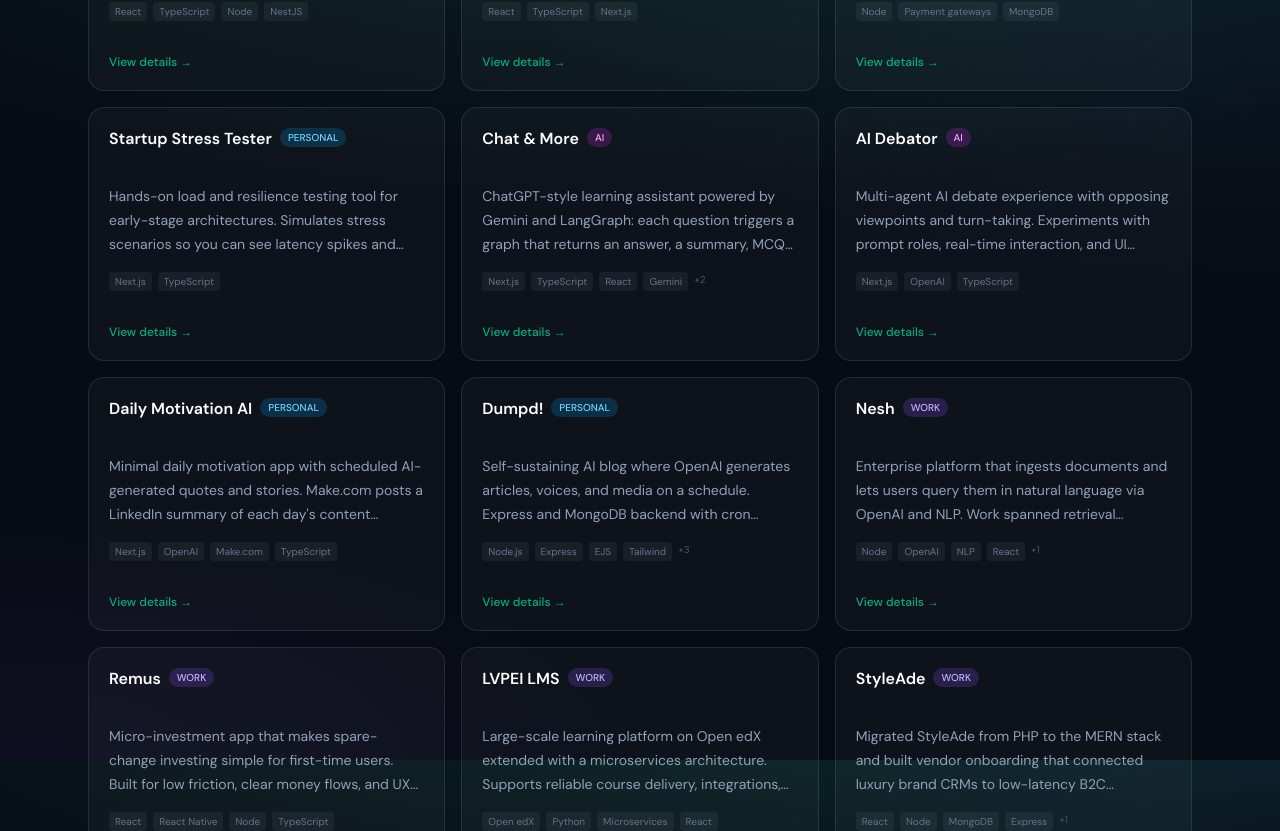
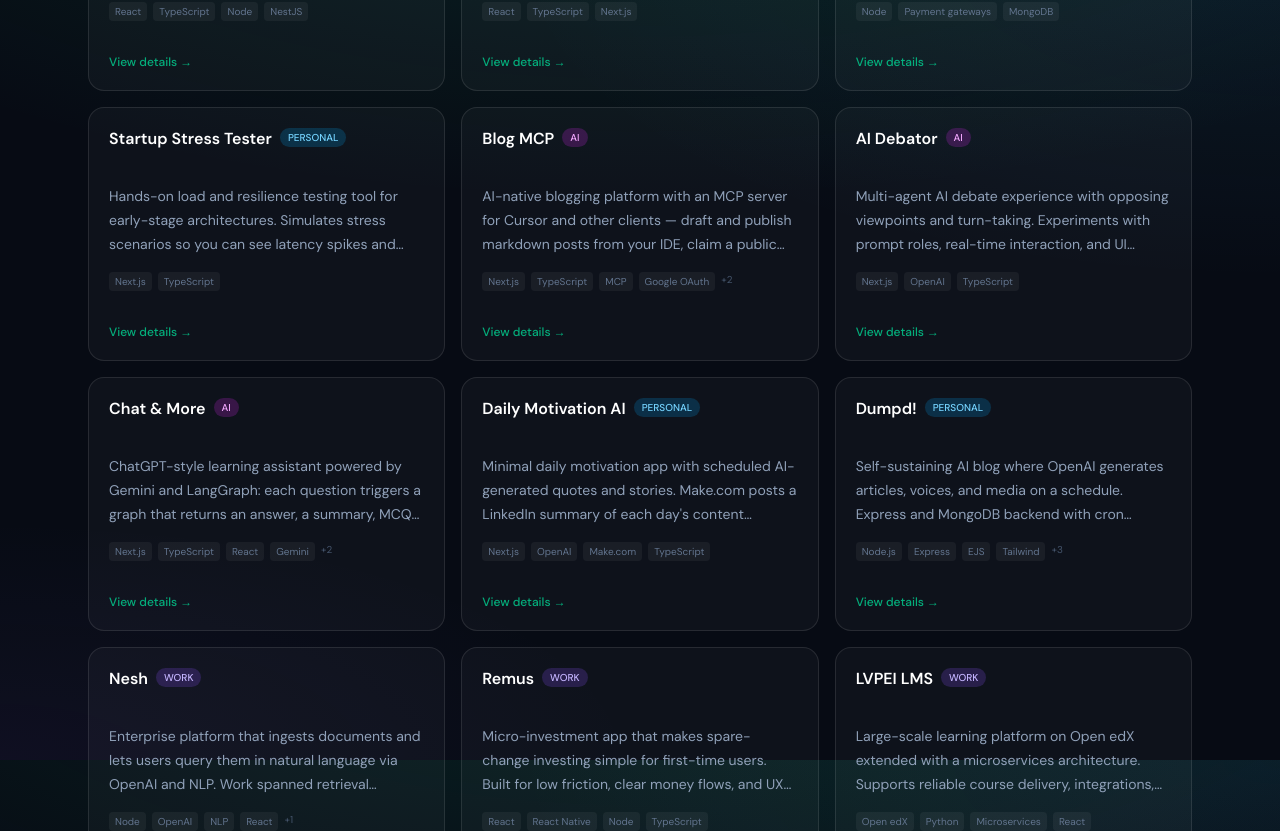
Before and after one commit to visakhvjn/portfolio, a Next.js app: page / in a window 1280 px wide. Shown: the part 3240-4071 px from the top of the page. Built offline with nearby package versions, Linux system fonts and the light colour scheme.

Commit message:
new project addition

```diff
--- a/src/data/projects.ts
+++ b/src/data/projects.ts
@@ -247,6 +247,46 @@ export const projects: Project[] = [
     futureWork: ["More scenario presets", "Exportable reports"],
   },
   {
+    slug: "blog-mcp",
+    heading: "Blog MCP",
+    type: "ai",
+    featured: true,
+    summary:
+      "AI-native blogging platform with an MCP server for Cursor and other clients — draft and publish markdown posts from your IDE, claim a public blog at /username, and manage drafts from a dashboard.",
+    resumeLine:
+      "MCP-powered blog platform: publish from Cursor, public /username portfolio, drafts, and Google sign-in.",
+    reason:
+      "Dumpd! proved automated AI publishing could attract readers; Blog MCP tackles the other half of the problem—builders who already live in Cursor but never ship a public presence because publishing is a context switch. I built Blog MCP as a full product loop: Google sign-in, API keys for MCP clients, tools like create_post with draft vs published status, markdown posts, and a dashboard when you want to edit by hand. Each user gets a clean public blog at /username so the output is a portfolio you maintain, not a pile of local drafts. The Hobby tier keeps onboarding honest (free start, no credit card), with room to grow into premium features like custom domains and analytics. It is my bet on MCP as a real distribution surface—not just chat in the editor, but shipping live on the web from the same session where you write.",
+    tech: [
+      "Next.js",
+      "TypeScript",
+      "MCP",
+      "Google OAuth",
+      "Markdown",
+      "Vercel",
+    ],
+    demoUrl: "https://blog-mcp-five.vercel.app/",
+    futureWork: [
+      "Custom domain support",
+      "Post analytics",
+      "Additional MCP tools for scheduling and SEO",
+    ],
+  },
+  {
+    slug: "ai-debator",
+    heading: "AI Debator",
+    type: "ai",
+    summary:
+      "Multi-agent AI debate experience with opposing viewpoints and turn-taking. Experiments with prompt roles, real-time interaction, and UI patterns beyond single-assistant chat.",
+    resumeLine:
+      "Multi-agent AI debate app with opposing viewpoints and turn-taking beyond single-chat UIs.",
+    reason:
+      "Single-agent chat UIs hide a lot of interesting AI design space. AI Debator explores multi-perspective conversation: opposing arguments, turn-taking, and the feeling of a live debate rather than one assistant agreeing with you. I built it to experiment with prompt structure, agent roles, and real-time interaction patterns in a UI that is fun enough to share and technical enough to learn from. It is a product sketch for how structured disagreement and transparency might work in tools that go beyond Q&A—useful for interviews, demos, and sharpening my instincts on conversational product design.",
+    tech: ["Next.js", "OpenAI", "TypeScript"],
+    demoUrl: "https://ai-debator-liart.vercel.app/",
+    futureWork: ["Topic packs", "Shareable debate transcripts"],
+  },
+  {
     slug: "chat-and-more",
     heading: "Chat & More",
     type: "ai",
@@ -266,20 +306,6 @@ export const projects: Project[] = [
     ],
   },
   {
-    slug: "ai-debator",
-    heading: "AI Debator",
-    type: "ai",
-    summary:
-      "Multi-agent AI debate experience with opposing viewpoints and turn-taking. Experiments with prompt roles, real-time interaction, and UI patterns beyond single-assistant chat.",
-    resumeLine:
-      "Multi-agent AI debate app with opposing viewpoints and turn-taking beyond single-chat UIs.",
-    reason:
-      "Single-agent chat UIs hide a lot of interesting AI design space. AI Debator explores multi-perspective conversation: opposing arguments, turn-taking, and the feeling of a live debate rather than one assistant agreeing with you. I built it to experiment with prompt structure, agent roles, and real-time interaction patterns in a UI that is fun enough to share and technical enough to learn from. It is a product sketch for how structured disagreement and transparency might work in tools that go beyond Q&A—useful for interviews, demos, and sharpening my instincts on conversational product design.",
-    tech: ["Next.js", "OpenAI", "TypeScript"],
-    demoUrl: "https://ai-debator-liart.vercel.app/",
-    futureWork: ["Topic packs", "Shareable debate transcripts"],
-  },
-  {
     slug: "daily-motivation-ai",
     heading: "Daily Motivation AI",
     type: "personal",
--- a/src/data/skills.ts
+++ b/src/data/skills.ts
@@ -45,6 +45,7 @@ export const skillCategories: SkillCategory[] = [
       "RAG",
       "LangChain",
       "LangGraph",
+      "MCP",
       "Vector databases",
       "Cursor",
     ],
```
Also changed, not shown: 2 other files (tests, documents, lock files or other folders).
